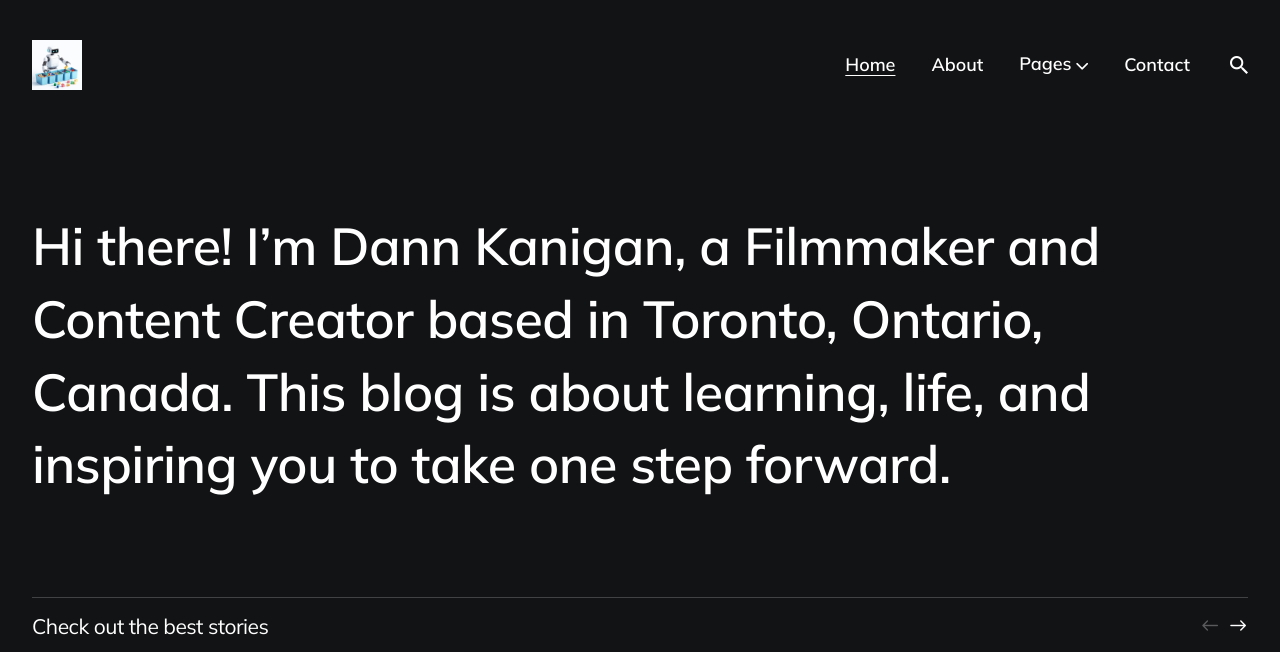
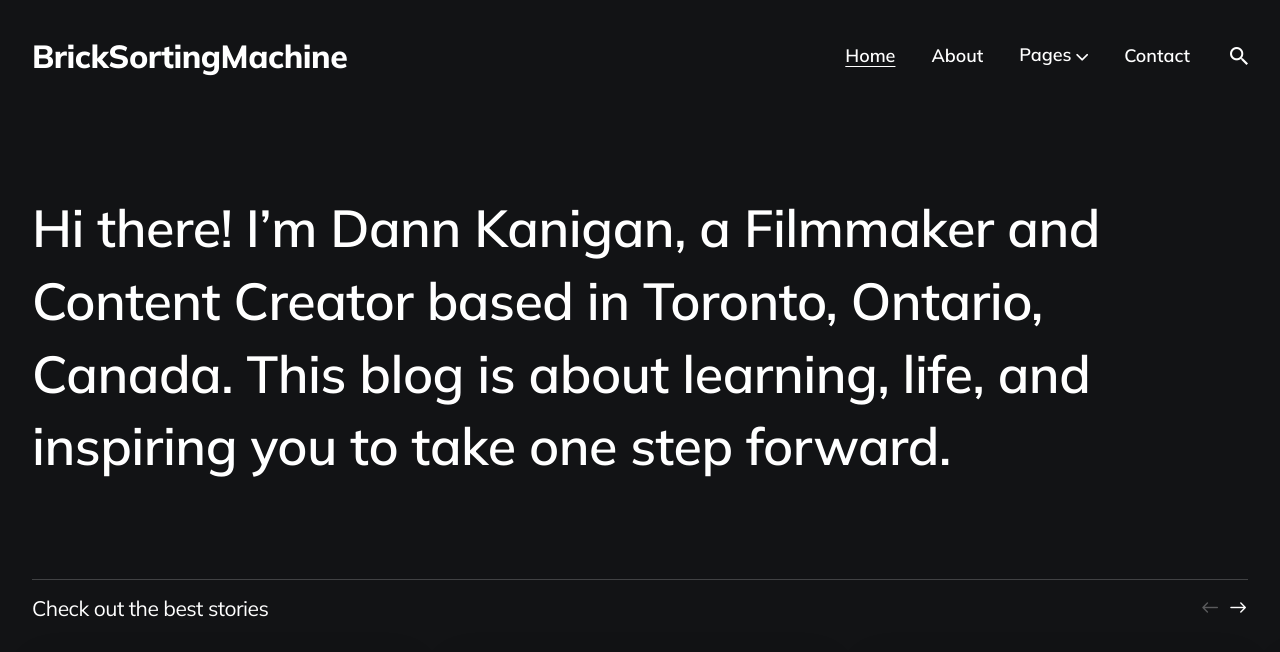
Before and after one commit to BrickSortingMachine/bricksortingmachine.github.io, a Jekyll site: the page built from index.html, in a window 1280 px wide and 900 px high, cut to the strip 0-652 px from the top of the window. Built offline with Jekyll 4.4.1, drawn with Linux system fonts in a browser that asks for light colours; the list of posts is cut into pages by our own code.

Commit message:
Remove logo

```diff
--- a/_data/settings.yml
+++ b/_data/settings.yml
@@ -1,7 +1,7 @@
 #-------------------------------
 # Site Settings
 title: BrickSortingMachine
-logo: "assets/images/logo_flip_white_bg.jpg"  # You can add own logo. For example "/images/logo.png".
+logo: # You can add own logo. For example "/images/logo.png". (adding logo removes title)
 description: Building a LEGO brick sorting machine
 
 
```
